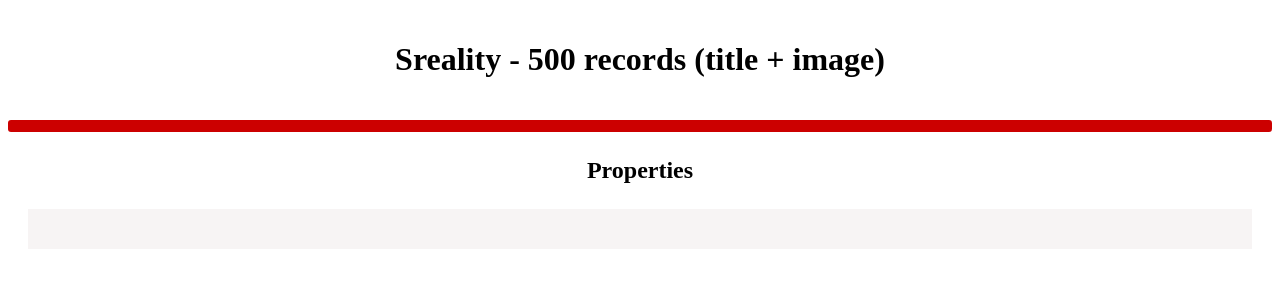
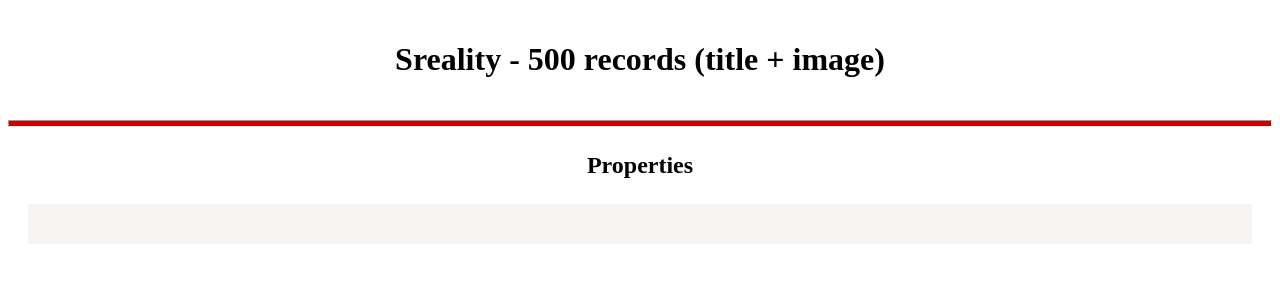
Before and after one commit to RehakFrantisek/scrapy-postgresql-docker, a Flask app: page / in a window 1280 px wide. Shown: the top 300 px of the page. Run offline with Flask 2, Linux system fonts and the light colour scheme; data that the repository does not hold is empty; some libraries are stand-ins or nearby versions.

Commit message:
CSS update

```diff
--- a/templates/base.html
+++ b/templates/base.html
@@ -6,8 +6,8 @@
     <link rel="icon" href="https://www.sreality.cz/img/sreality-app-logo2.png">
     <style>
         hr{
-            border: 6px solid #c00;
-            border-radius: 3px;
+            height: 5px;
+            background-color: #c00;
             color: #c00;
         }
         .content{
```
